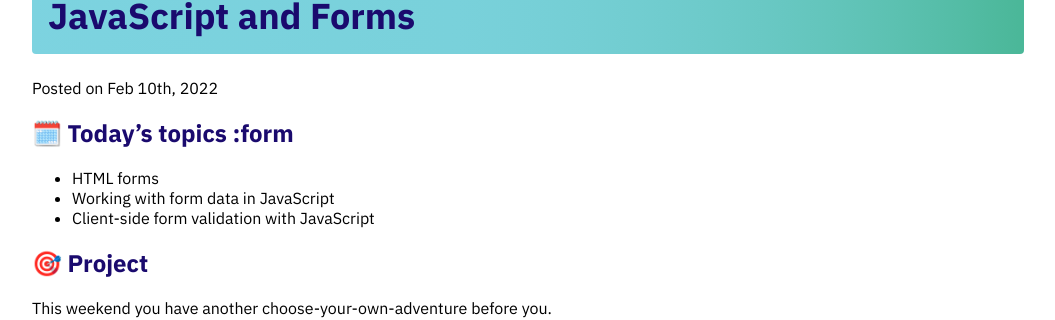
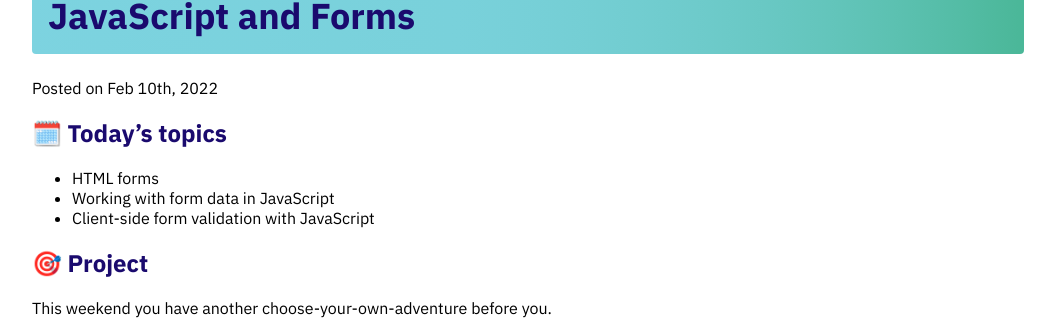
Before and after one commit to Momentum-Team-15/momentum-team-15.github.io, a Jekyll site: the page built from _posts/2022-02-10-js-forms.md, in a window 1280 px wide. Shown: the part 151-471 px from the top of the page, without its empty margins (112-1167 px from the left). Built offline with Jekyll 4.4.1, drawn with Linux system fonts in a browser that asks for light colours; nearby versions of some CDN libraries.

Commit message:
Fix typo

```diff
--- a/_posts/2022-02-10-js-forms.md
+++ b/_posts/2022-02-10-js-forms.md
@@ -4,7 +4,7 @@ title: JavaScript and Forms
 tags: phase-1 javascript js forms validation
 ---
 
-## 🗓️ Today's topics :form
+## 🗓️ Today's topics
 
 - HTML forms
 - Working with form data in JavaScript
```
